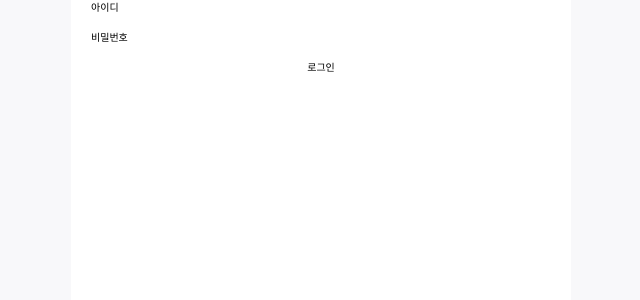
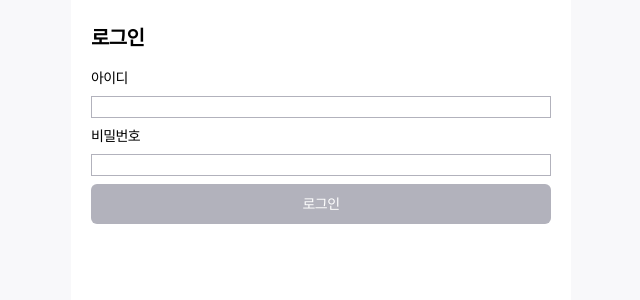
Before and after one commit to jeongye01/wanted-pre-onboarding-frontend, a React (Create React App) app: page /signin in a window 1280 px wide. Shown: the top 300 px of the page, without its empty margins (319-959 px from the left). Built offline with nearby package versions, Linux system fonts and the light colour scheme.

Commit message:
design: #로그인 / 회원가입 공통 레이아웃 작성 & UI 입히기

```diff
--- /dev/null
+++ b/src/app.features/auth/components/AuthLayout.tsx
@@ -0,0 +1,15 @@
+import React from 'react';
+interface Props {
+	title: '로그인' | '회원가입';
+	children: React.ReactNode;
+}
+function AuthLayout({ title, children }: Props) {
+	return (
+		<main className="py-[2.4rem] space-y-[1.6rem]">
+			<h1 className="text-title2">{title}</h1>
+			{children}
+		</main>
+	);
+}
+
+export default AuthLayout;
--- a/src/app.features/todo/components/TodoItem.tsx
+++ b/src/app.features/todo/components/TodoItem.tsx
@@ -57,7 +57,7 @@ export default function TodoItem({ todo, onUpdateTodo, onDeleteTodo }: Props) {
 							autoCapitalize="off"
 							// eslint-disable-next-line jsx-a11y/no-autofocus
 							autoFocus
-							className="w-full  rounded-none outline-none border-[0.1rem] border-g6 "
+							className="input-common "
 						/>
 						<button type="submit" data-testid="submit-button" className="rounded bg-g6 p-[0.3rem] text-primary">
 							제출
--- a/src/pages/SignIn.tsx
+++ b/src/pages/SignIn.tsx
@@ -1,3 +1,4 @@
+import AuthLayout from 'app.features/auth/components/AuthLayout';
 import client from 'app.modules/api/client';
 import { SERVICE_URL } from 'app.modules/constants/ServiceUrl';
 import React, { useEffect, useState } from 'react';
@@ -30,8 +31,8 @@ function SignIn() {
 		}
 	}, []);
 	return (
-		<div>
-			<form onSubmit={signInHandler} className="flex flex-col">
+		<AuthLayout title="로그인">
+			<form onSubmit={signInHandler} className="flex flex-col space-y-[0.8rem] text-body2">
 				<label htmlFor="email-signin">아이디</label>
 				<input
 					id="email-signin"
@@ -39,6 +40,7 @@ function SignIn() {
 					onChange={(e) => setEmail(e.target.value)}
 					data-testid="email"
 					type="email"
+					className="input-common"
 				/>
 				<label htmlFor="password-signin">비밀번호</label>
 				<input
@@ -46,12 +48,18 @@ function SignIn() {
 					value={password}
 					onChange={(e) => setPassword(e.target.value)}
 					data-testid="password"
+					className="input-common"
 				/>
-				<button disabled={Boolean(!email.trim() || !password.trim())} type="submit" data-testid="signin-button">
+				<button
+					disabled={Boolean(!email.trim() || !password.trim())}
+					type="submit"
+					data-testid="signin-button"
+					className="button-auth"
+				>
 					로그인
 				</button>
 			</form>
-		</div>
+		</AuthLayout>
 	);
 }
 
--- a/src/pages/SignUp.tsx
+++ b/src/pages/SignUp.tsx
@@ -1,3 +1,4 @@
+import AuthLayout from 'app.features/auth/components/AuthLayout';
 import client from 'app.modules/api/client';
 import { SERVICE_URL } from 'app.modules/constants/ServiceUrl';
 import React, { useEffect, useState } from 'react';
@@ -27,8 +28,8 @@ function SignUp() {
 		}
 	}, []);
 	return (
-		<div>
-			<form onSubmit={signUpHandler} className="flex flex-col">
+		<AuthLayout title="회원가입">
+			<form onSubmit={signUpHandler} className="flex flex-col space-y-[0.8rem] text-body2">
 				<label htmlFor="email-signup">이메일 *</label>
 				<input
 					id="email-signup"
@@ -36,6 +37,7 @@ function SignUp() {
 					onChange={(e) => setEmail(e.target.value)}
 					data-testid="email-input"
 					type="email"
+					className="input-common"
 				/>
 				<label htmlFor="password-signup">비밀번호 *</label>
 				<input
@@ -44,16 +46,18 @@ function SignUp() {
 					onChange={(e) => setPassword(e.target.value)}
 					data-testid="password-input"
 					minLength={8}
+					className="input-common"
 				/>
 				<button
 					disabled={Boolean(!email.includes('@') || password.length < 8)}
 					type="submit"
 					data-testid="signup-button"
+					className="button-auth"
 				>
 					회원가입
 				</button>
 			</form>
-		</div>
+		</AuthLayout>
 	);
 }
 
--- a/src/pages/Todo.tsx
+++ b/src/pages/Todo.tsx
@@ -68,7 +68,7 @@ function Todo() {
 						value={newTodo}
 						onChange={(e) => setNewTodo(e.target.value)}
 						data-testid="new-todo-input"
-						className="w-full rounded-none outline-none border-[0.1rem] border-g6 "
+						className="input-common"
 					/>
 					<button type="submit" data-testid="new-todo-add-button" className="shadow rounded bg-g6 p-[0.5rem]">
 						추가
--- a/src/styles/global.css
+++ b/src/styles/global.css
@@ -56,4 +56,11 @@ body{
         @apply font-[400] text-[1.2rem] leading-[1.8rem] -tracking-[0.06rem];
      }
 
+   .input-common{
+      @apply w-full rounded-none outline-none border-[0.1rem] border-g6
+   }
+   .button-auth{
+      @apply disabled:bg-g6 disabled:cursor-not-allowed p-[1rem] rounded-[0.6rem] text-white bg-primary
+   }
+
 }
```
